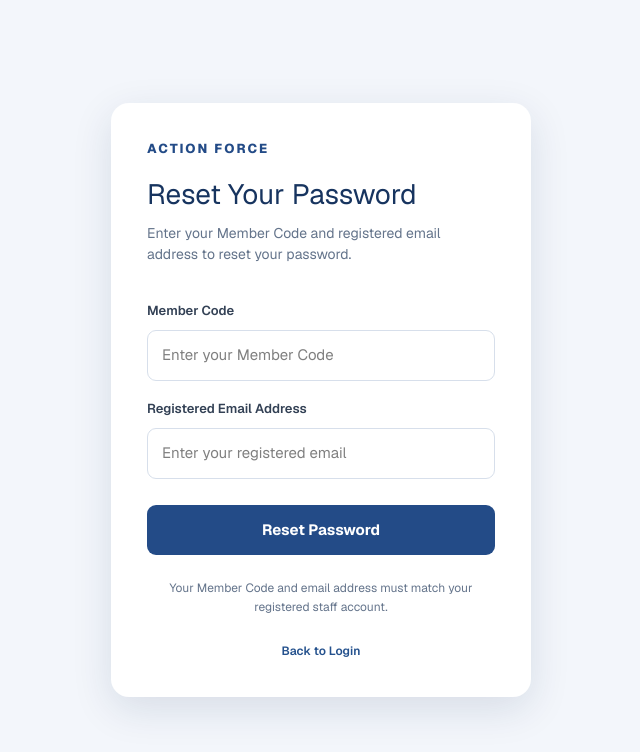
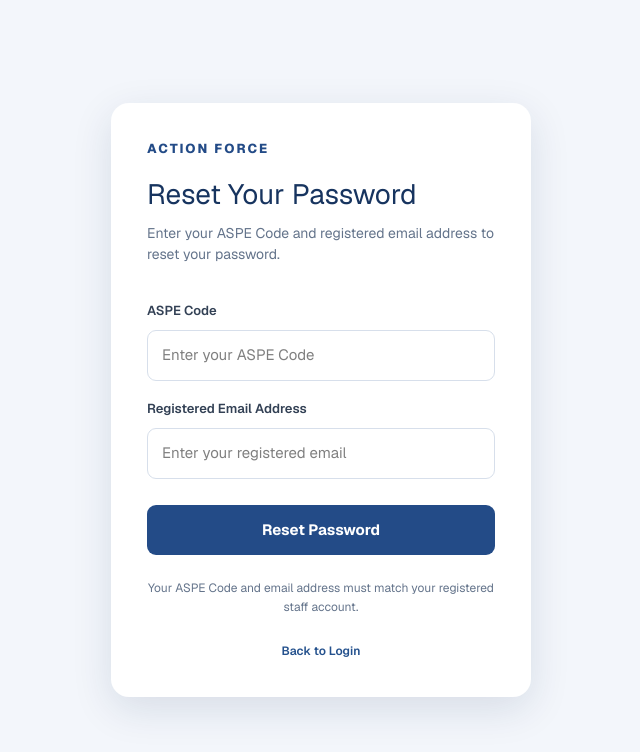
Before and after one commit to Darkvin1987/action-force-hub, a Next.js app: page /forgot-password in a window 1280 px wide. Shown: the top 752 px of the page, without its empty margins (319-959 px from the left). Built offline with nearby package versions, Linux system fonts and the light colour scheme; no server answers.

Commit message:
Update CUCKOO sales sync schedule to every 15 minutes

```diff
--- a/app/forgot-password/page.tsx
+++ b/app/forgot-password/page.tsx
@@ -27,7 +27,7 @@ export default function ForgotPasswordPage() {
       const normalizedEmail = email.trim().toLowerCase();
 
       if (!/^[A-Z0-9_-]{3,40}$/.test(normalizedCode)) {
-        setErrorMessage("Please enter a valid Member Code.");
+        setErrorMessage("Please enter a valid ASPE Code.");
         return;
       }
 
@@ -90,20 +90,20 @@ export default function ForgotPasswordPage() {
         {!successMessage ? (
           <>
             <p className="login-subtitle">
-              Enter your Member Code and registered email address
+              Enter your ASPE Code and registered email address
               to reset your password.
             </p>
 
             <form onSubmit={handleReset}>
               <label htmlFor="memberCode">
-                Member Code
+                ASPE Code
               </label>
 
               <input
                 id="memberCode"
                 type="text"
                 autoComplete="username"
-                placeholder="Enter your Member Code"
+                placeholder="Enter your ASPE Code"
                 value={memberCode}
                 onChange={(event) =>
                   setMemberCode(event.target.value)
@@ -147,7 +147,7 @@ export default function ForgotPasswordPage() {
             </form>
 
             <p className="login-footer">
-              Your Member Code and email address must match
+              Your ASPE Code and email address must match
               your registered staff account.
             </p>
           </>
@@ -216,7 +216,7 @@ export default function ForgotPasswordPage() {
               >
                 Please use your full registered phone number,
                 including the +6 prefix, together with your
-                Member Code to log in. You will be required
+                ASPE Code to log in. You will be required
                 to create a new password.
               </p>
             </div>
--- a/app/login/page.tsx
+++ b/app/login/page.tsx
@@ -84,20 +84,20 @@ function LoginForm() {
         <h1>Action Force Hub</h1>
 
         <p className="login-subtitle">
-          Sign in using your Member Code and password.
+          Sign in using your ASPE Code and password.
         </p>
 
         <form onSubmit={handleLogin}>
 
           <label htmlFor="memberCode">
-            Member Code
+            ASPE Code
           </label>
 
           <input
             id="memberCode"
             type="text"
             autoComplete="username"
-            placeholder="Enter your Member Code"
+            placeholder="Enter your ASPE Code"
             value={memberCode}
             onChange={(event) =>
               setMemberCode(event.target.value)
```
